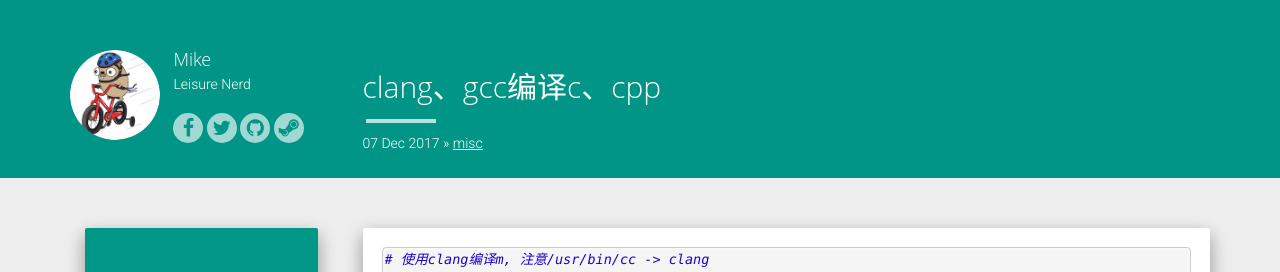
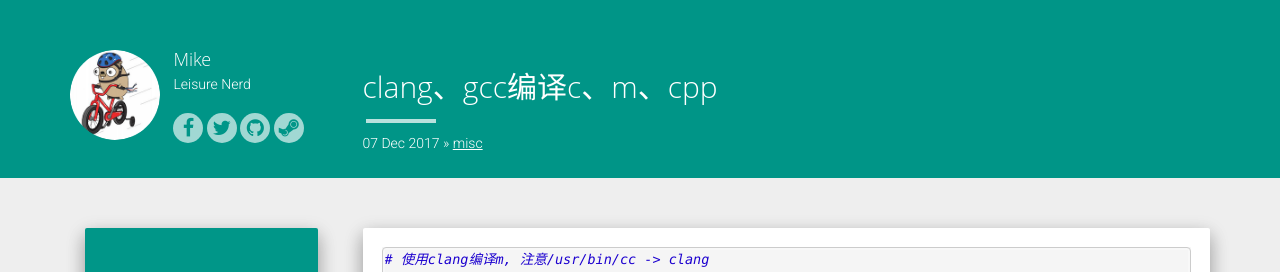
Before and after one commit to iampythoner/iampythoner.github.io, a Jekyll site: the page built from misc/clang_gcc_compile_c_cpp.md, in a window 1280 px wide. Shown: the top 272 px of the page. Built offline with Jekyll 4.4.1, drawn with Linux system fonts in a browser that asks for light colours; nearby versions of some CDN libraries; comment, search, counter and statistics services are not loaded.

Commit message:
no message

```diff
--- a/misc/clang_gcc_compile_c_cpp.md
+++ b/misc/clang_gcc_compile_c_cpp.md
@@ -1,7 +1,7 @@
 ---
-permalink: /misc/clang_gcc_compile_c_cpp
+permalink: /misc/clang_gcc_compile_c_m_cpp
 layout: cnblog_post
-title:  'clang、gcc编译c、cpp'
+title:  'clang、gcc编译c、m、cpp'
 date:   2017-12-07 06:34:39
 categories: misc
 ---
```
Also changed, not shown: misc/index.md (+1 -1 lines).
